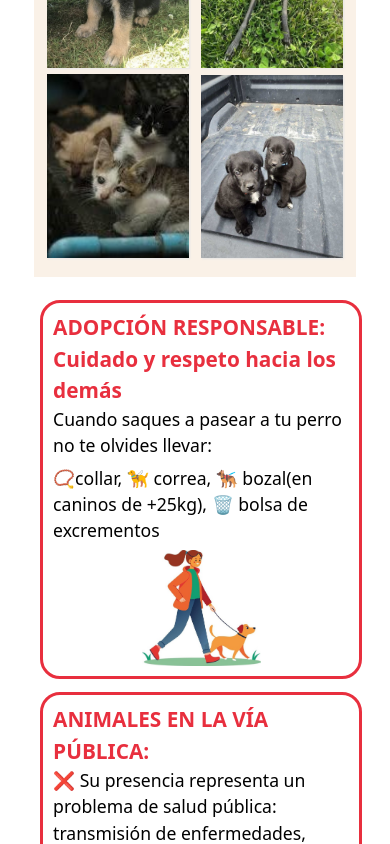
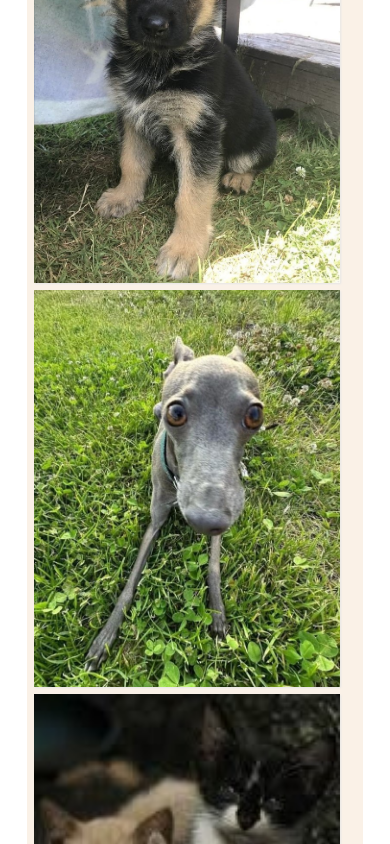
Before and after one commit to natota/TFProvisorio, a Next.js app: page /servicios in a window 390 px wide. Shown: the part 730-1574 px from the top of the page. Built offline with nearby package versions, Linux system fonts and the light colour scheme.

Commit message:
cambio de estilos

```diff
--- a/app/contacto/page.jsx
+++ b/app/contacto/page.jsx
@@ -6,9 +6,7 @@ export const metadata = {
     title: "Te esperamos!!!"
 }*/
 export default function Contacto() {
-
     const [contacto, setContacto] = useState([]);
-
     const [user, setUser] = useState({
         nombre: "",
         email: "",
@@ -44,6 +42,7 @@ const handleSubmit = (e) => {
     alert(`Gracias por comunicarte con nosotros, ${user.nombre}!`);
     setUser({ nombre:"", email:"", telefono:"", comentario:"" });
     console.log(JSON.stringify(contacto));
+     e.target.reset();
 }
 
 return (
--- a/componentes/listaPrestaciones.jsx
+++ b/componentes/listaPrestaciones.jsx
@@ -7,8 +7,8 @@ export const ListaPrestaciones = ({ list }) => {
     return (
         <div className={estilo.art}>
             {list.length ? (
-                list.map((servicio) => (
-                    <section  className={estilo.sec} >
+                list.map((servicio, index) => (
+                    <section  key={index} className={estilo.sec} >
                         <Prestaciones {...servicio} >
                             <p className={estilo.p}>{servicio.info}</p>
                         </Prestaciones>
--- a/estilos/fotosHistorias.css
+++ b/estilos/fotosHistorias.css
@@ -57,7 +57,7 @@
 }
 
 .vista01 h2 {
-   margin: 5% 1%;
+   margin: 5% 0%;
    transform: translateY(-100px);
    filter: alpha(opacity=0);
    opacity: 0;
@@ -106,10 +106,11 @@
 }
 
 @media (max-width: 700px) {
-   .vista01 h2 {
-      font-size: 1.2rem;
+   .vista {
+      width: 95%;
+      display: flex;
+      flex-direction: column;
+      margin-bottom: 2%;
    }
-   .vista p {
-      font-size: 1rem;
-   }
+
 }
--- a/estilos/globals.css
+++ b/estilos/globals.css
@@ -24,7 +24,7 @@ strong {
 }
 
 .home {
-     margin:4%;
+     margin:4% 2%;
 }
 
 .lista {
@@ -59,10 +59,10 @@ strong {
 }
 .fotos2{
     background-color: rgba(231, 187, 133, 0.2);
-    padding:4%;
+    padding:4% 2%;
 }
 figure{
-    width: 32%;
+    width: 33%;
 }
 .columna {
     width: 20%;
@@ -173,4 +173,7 @@ button {
     .texto{
           margin:4% 0;
     }
+    .nav{
+        flex-wrap: wrap;
+    }
 }
--- a/public/data/equipo.json
+++ b/public/data/equipo.json
@@ -15,6 +15,6 @@
         "id": 3,
         "imagen": "/imagenes/foto3.png",
         "alt": "muestra de animalitos para adoptar",
-        "titulo": "Voluntarios que evalúan adoptantes y sociabilizan animales"
+        "titulo": "Juntan mascotas con familias"
     }
 ]
```
Also changed, not shown: estilos/header.module.css (line endings or trailing spaces).
